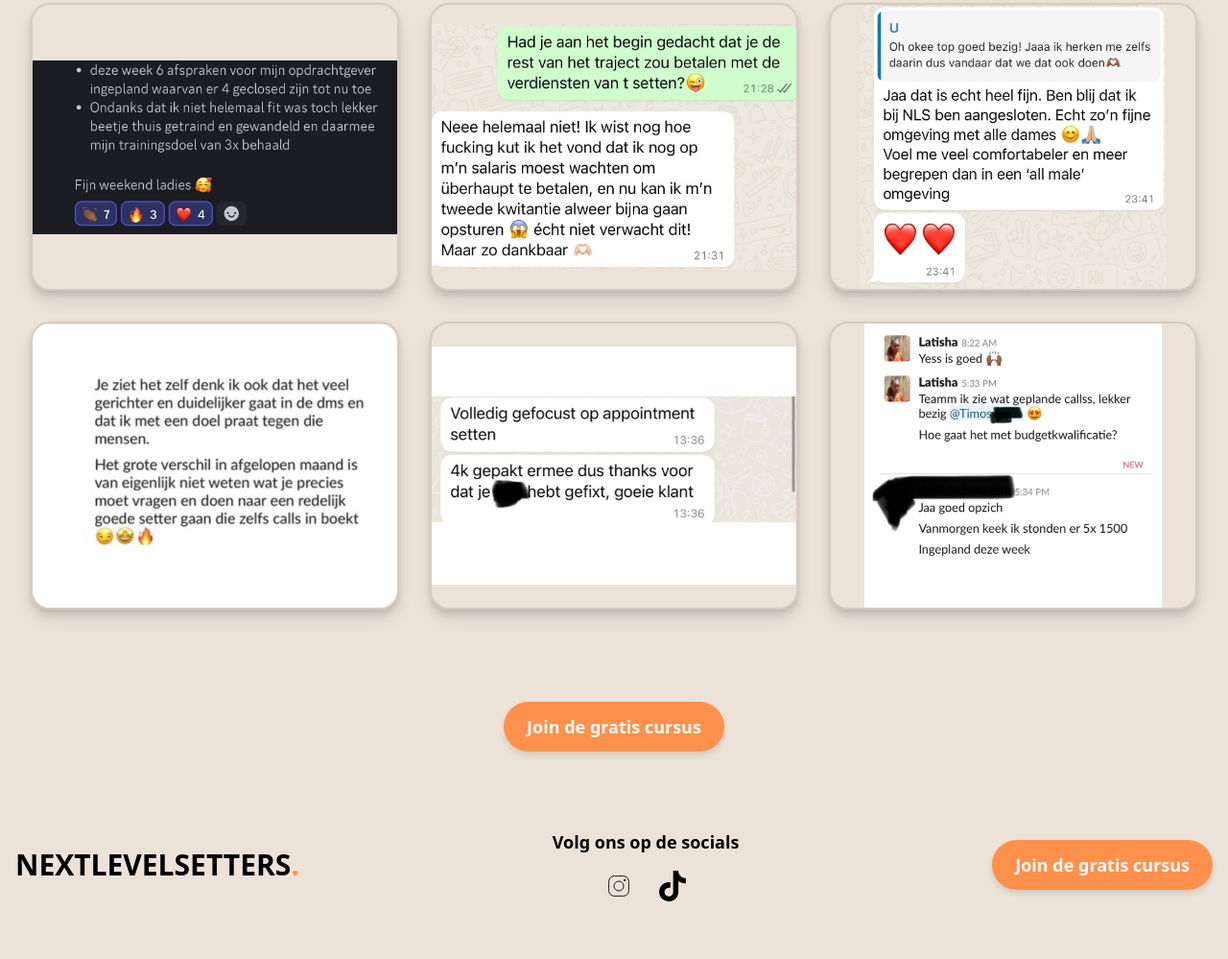
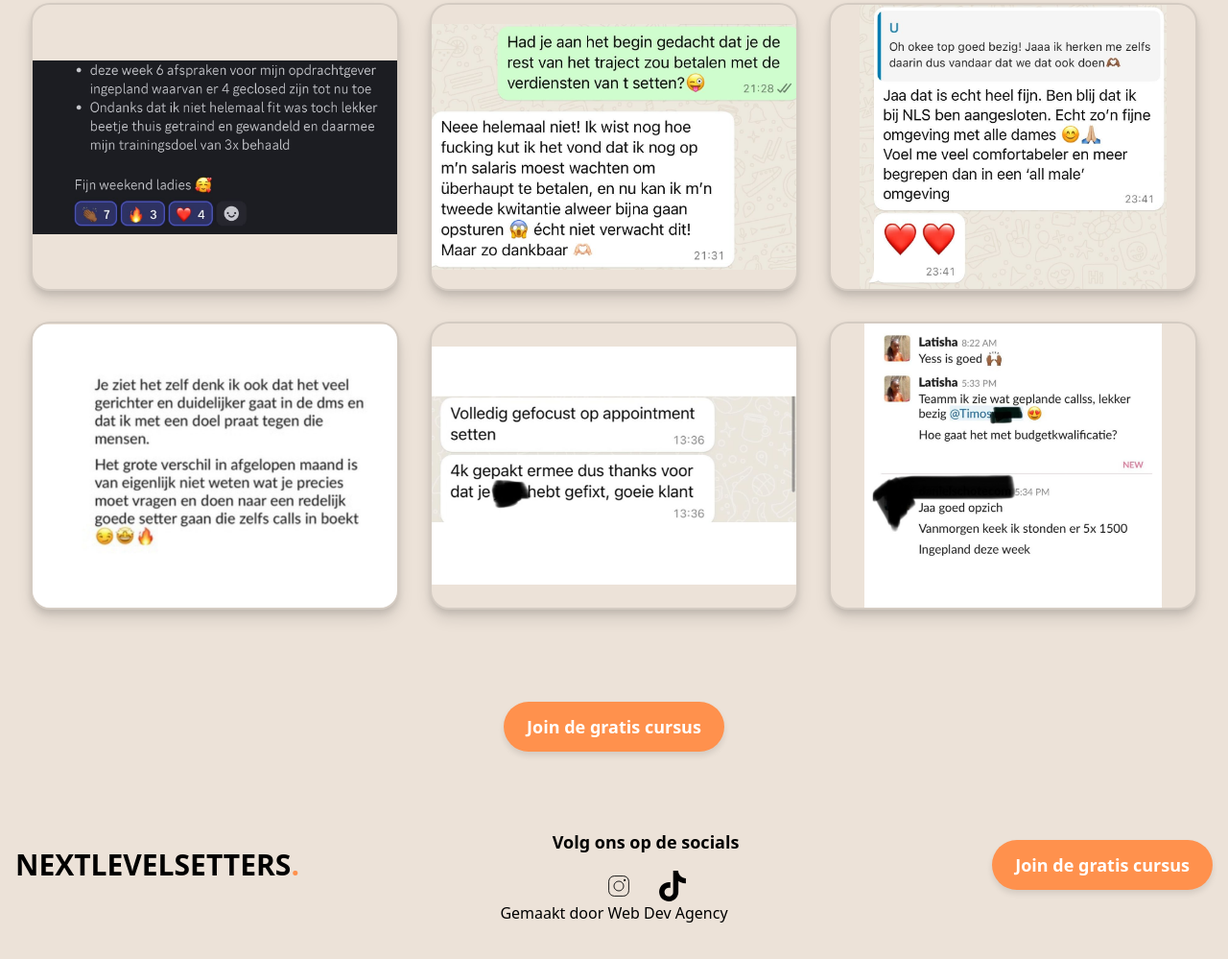
Before and after one commit to CoderFa2/NextLevelSetters-website, a website: page public/index.html in a window 1280 px wide. Shown: the part 4381-5380 px from the top of the page at 96% size. Drawn offline with nearby package versions, Linux system fonts and the light colour scheme; a script that the page names is missing.

Commit message:
Update index.html

```diff
--- a/public/index.html
+++ b/public/index.html
@@ -852,6 +852,9 @@ button:hover {
             Join de gratis cursus
         </button>
     </div>
+         <div class="madeby">
+            <p>Gemaakt door <a href="https://webdevagency.nl/" target="_blank">Web Dev Agency</a></p>
+        </div>
 </footer>
 
 
```
